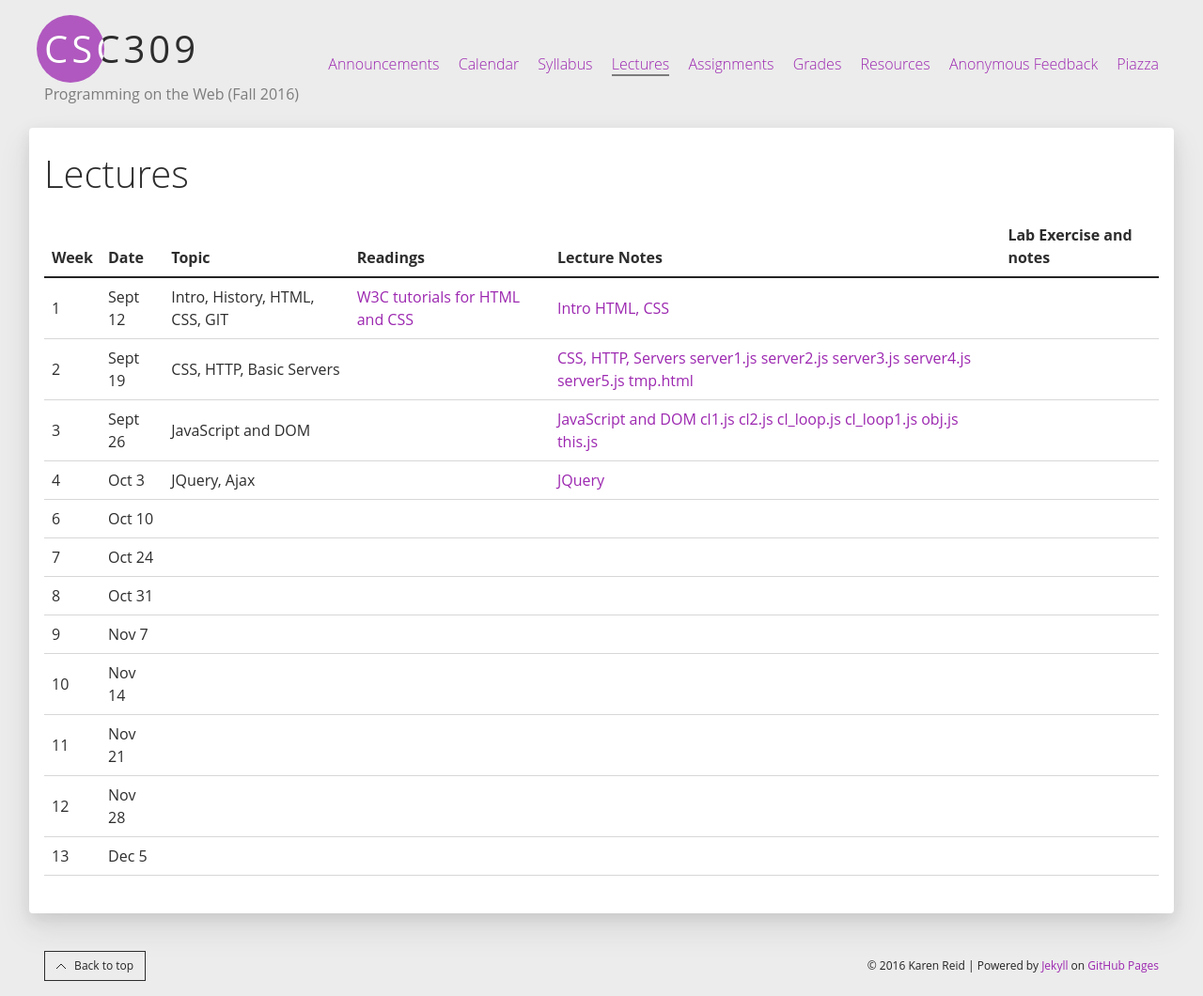
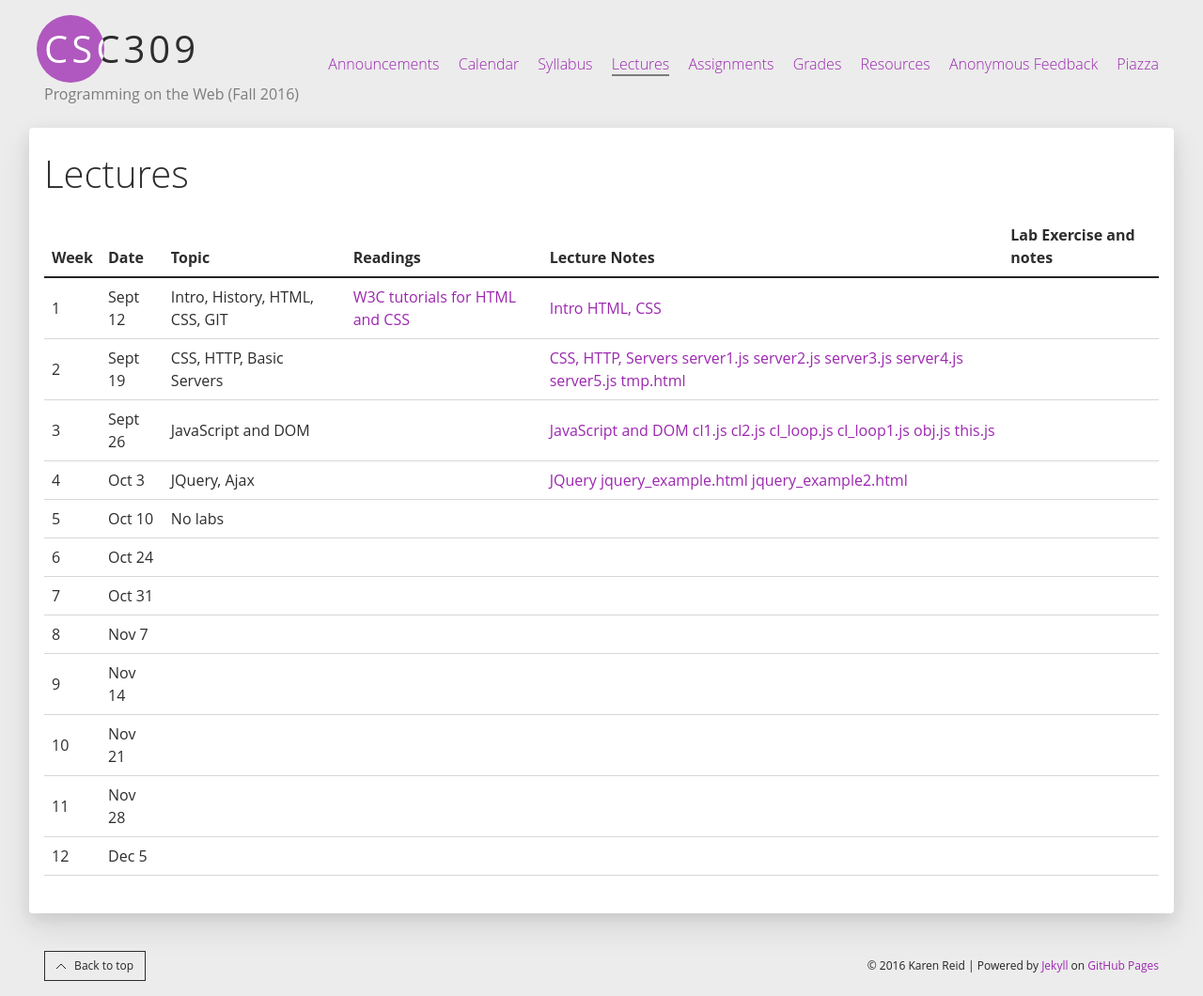
Before and after one commit to nigef/CSC309-Fall-2016.github.io, a Jekyll site: the page built from lectures.md, in a window 1280 px wide. Shown: the whole page at 94% size. Built offline with Jekyll 4.4.1, drawn with Linux system fonts in a browser that asks for light colours.

Commit message:
examples

```diff
--- a/lectures.md
+++ b/lectures.md
@@ -75,7 +75,20 @@ permalink: /lectures/
       <td>JQuery, Ajax</td>
       <td></td>
       <td>
-	  <a href="/lectures/w4/JQuery.pdf">JQuery</a>
+	  <a href="/lectures/w5/JQuery.pdf">JQuery</a>
+	  <a href="/lectures/w5/ jquery_example.html">jquery_example.html</a>
+	  <a href="/lectures/w5/ jquery_example.html">jquery_example2.html</a>
+      </td>
+      <td>
+      </td>
+    </tr>
+
+    <tr>
+      <td>5</td>
+      <td>Oct 10</td>
+      <td>No labs</td>
+      <td></td>
+      <td>
       </td>
       <td>
       </td>
@@ -149,17 +162,6 @@ permalink: /lectures/
 
     <tr>
       <td>12</td>
-      <td>Nov 28</td>
-      <td></td>
-      <td></td>
-      <td>
-      </td>
-      <td>
-      </td>
-    </tr>
-
-    <tr>
-      <td>13</td>
       <td>Dec 5</td>
       <td></td>
       <td></td>
```
Also changed, not shown: other parts of lectures.md (+6 -6 lines), lectures/w4/jquery_example.html (added, +32 -0 lines), lectures/w4/jquery_example2.html (added, +63 -0 lines).
